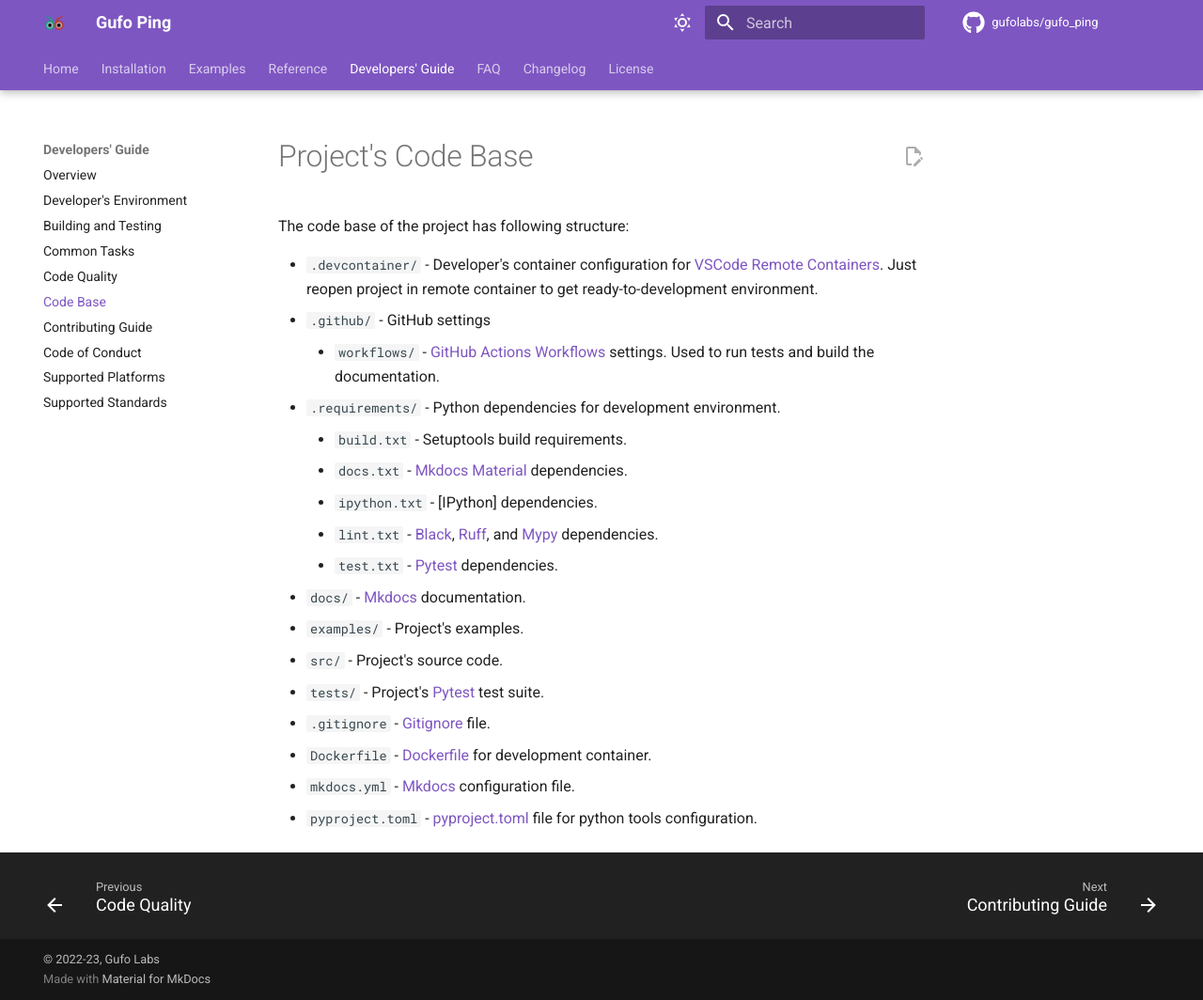
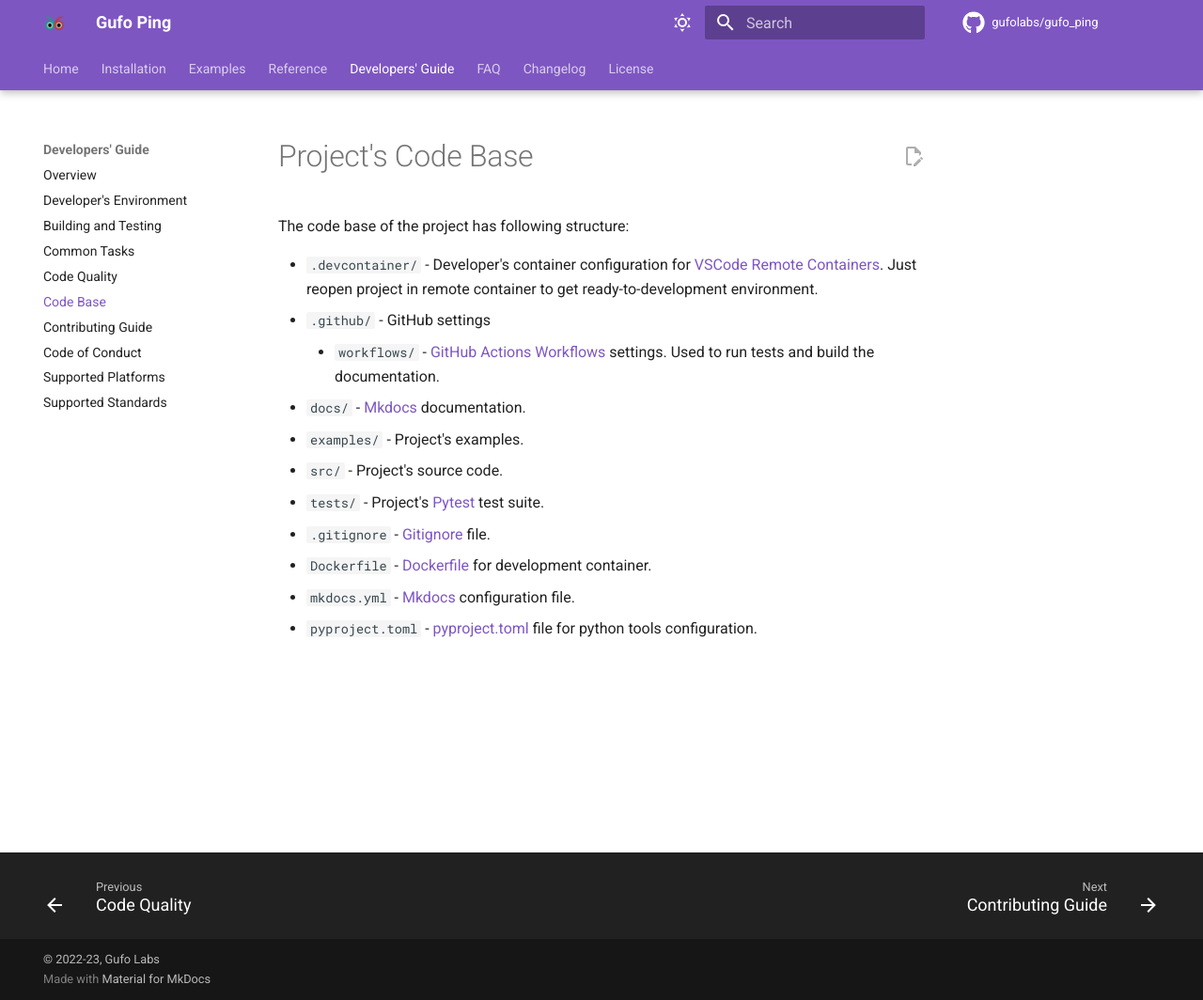
Before and after one commit to gufolabs/gufo_ping, an MkDocs documentation site: the page built from docs/dev/codebase.md, in a window 1280 px wide and 1064 px high. Shown: the whole window at 94% size. Built offline with MkDocs 1.6.1 and Material for MkDocs 9.7.7, drawn with Linux system fonts in a browser that asks for light colours; comment, search, counter and statistics services are not loaded.

Commit message:
Fix links

```diff
--- a/docs/dev/codebase.md
+++ b/docs/dev/codebase.md
@@ -11,14 +11,6 @@
     * `workflows/` - [GitHub Actions Workflows][GitHub Workflows] settings.
       Used to run tests and build the documentation.
 
-* `.requirements/` - Python dependencies for development environment.
-
-    * `build.txt` - Setuptools build requirements.
-    * `docs.txt` - [Mkdocs Material][Mkdocs Material] dependencies.
-    * `ipython.txt` - [IPython] dependencies.
-    * `lint.txt` - [Black][Black], [Ruff][Ruff], and [Mypy][Mypy] dependencies.
-    * `test.txt` - [Pytest][Pytest] dependencies.
-
 * `docs/` - [Mkdocs][Mkdocs] documentation.
 * `examples/` - Project's examples.
 * `src/` - Project's source code.
@@ -31,10 +23,6 @@
 [Remote Containers]: https://marketplace.visualstudio.com/items?itemName=ms-vscode-remote.remote-containers
 [GitHub Workflows]: https://docs.github.com/en/actions/using-workflows
 [Mkdocs]: https://www.mkdocs.org
-[Mkdocs Material]: https://squidfunk.github.io/mkdocs-material/
-[Black]: https://black.readthedocs.io/en/stable
-[Ruff]: https://github.com/charliermarsh/ruff
-[Mypy]: https://mypy.readthedocs.io/en/stable/
 [Pytest]: https://docs.pytest.org/
 [Dockerfile]: https://docs.docker.com/engine/reference/builder/
 [Gitignore]: https://git-scm.com/docs/gitignore
```
